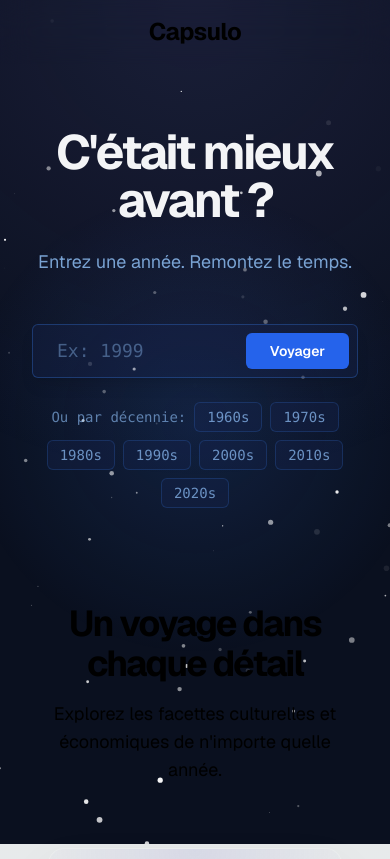
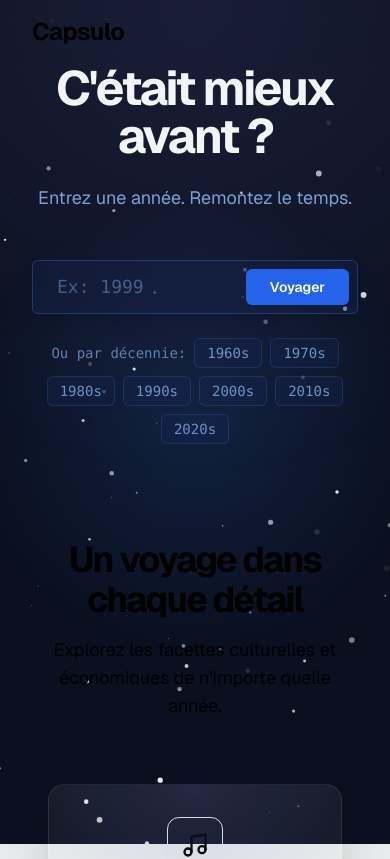
Before and after one commit to HitteAnzo/Capsulo, a Next.js app: page / in a window 390 px wide. Shown: the top 859 px of the page. Built offline with nearby package versions, Linux system fonts and the light colour scheme.

Commit message:
feat: enhance layout responsiveness and improve year generation logic in Header and Page components

```diff
--- a/app/layout.tsx
+++ b/app/layout.tsx
@@ -39,7 +39,7 @@ export default function RootLayout({
       >
         <Header />
         <div className="pointer-events-none fixed inset-0 -z-10 bg-[radial-gradient(600px_circle_at_top,rgba(120,113,198,0.15),transparent_80%)]" />
-        <div className="container flex min-h-screen flex-col pt-16">
+        <div className="container flex min-h-screen flex-col sm:pt-16">
           <main className="flex-grow">{children}</main>
           <Footer />
         </div>
--- a/app/page.tsx
+++ b/app/page.tsx
@@ -18,7 +18,16 @@ function HomePageContent() {
   const clampYear = (y: number) => Math.min(MAX_YEAR, Math.max(MIN_YEAR, y));
 
   function go() {
-    const y = year || new Date().getFullYear() - 25;
+    let y: number;
+    if (year) {
+      y = year;
+    } else {
+      // Génère une année aléatoire entre 1960 et 2024 si le champ est vide
+      const min = 1960;
+      const max = 2024;
+      y = Math.floor(Math.random() * (max - min + 1)) + min;
+    }
+
     if (y < MIN_YEAR || y > MAX_YEAR) {
       router.push('/not-found');
     } else {
--- a/components/Header.tsx
+++ b/components/Header.tsx
@@ -75,8 +75,8 @@ export default function Header() {
   );
 
   return (
-    <header className="sticky top-0 z-50 w-full bg-background/80 backdrop-blur-lg">
-      <div className={`container flex h-16 max-w-screen-2xl items-center ${hasMounted && isMobile ? 'justify-center' : 'justify-between'}`}>
+    <header className="w-full bg-background/80 backdrop-blur-lg sm:sticky sm:top-0 sm:z-50">
+      <div className={`container flex h-16 max-w-screen-2xl items-center ${hasMounted && isMobile ? 'justify-start' : 'justify-between'}`}>
         <Link href="/" className="flex items-center">
           <span
             className="font-bold text-2xl tracking-tight transition-colors duration-500"
```
